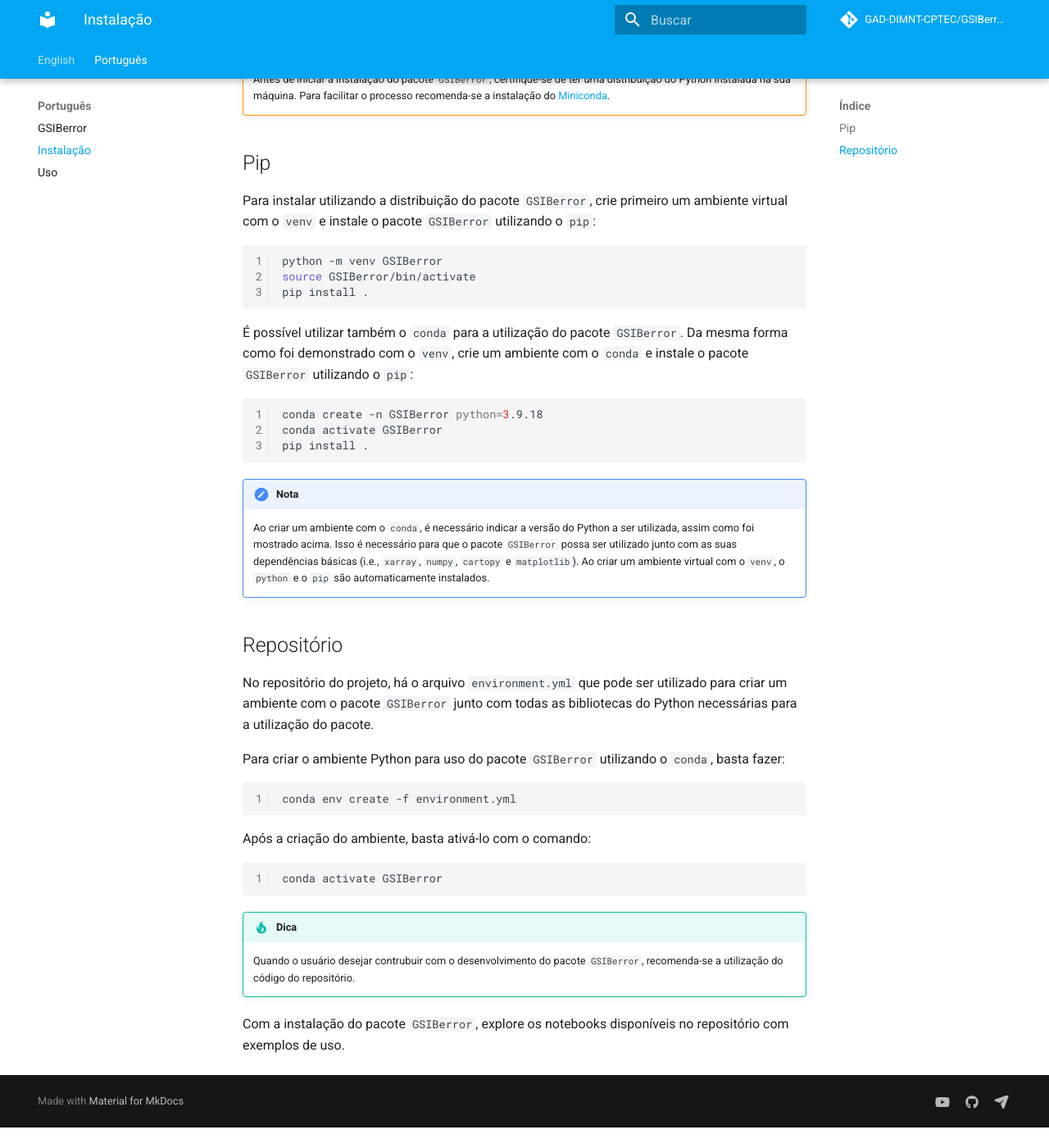
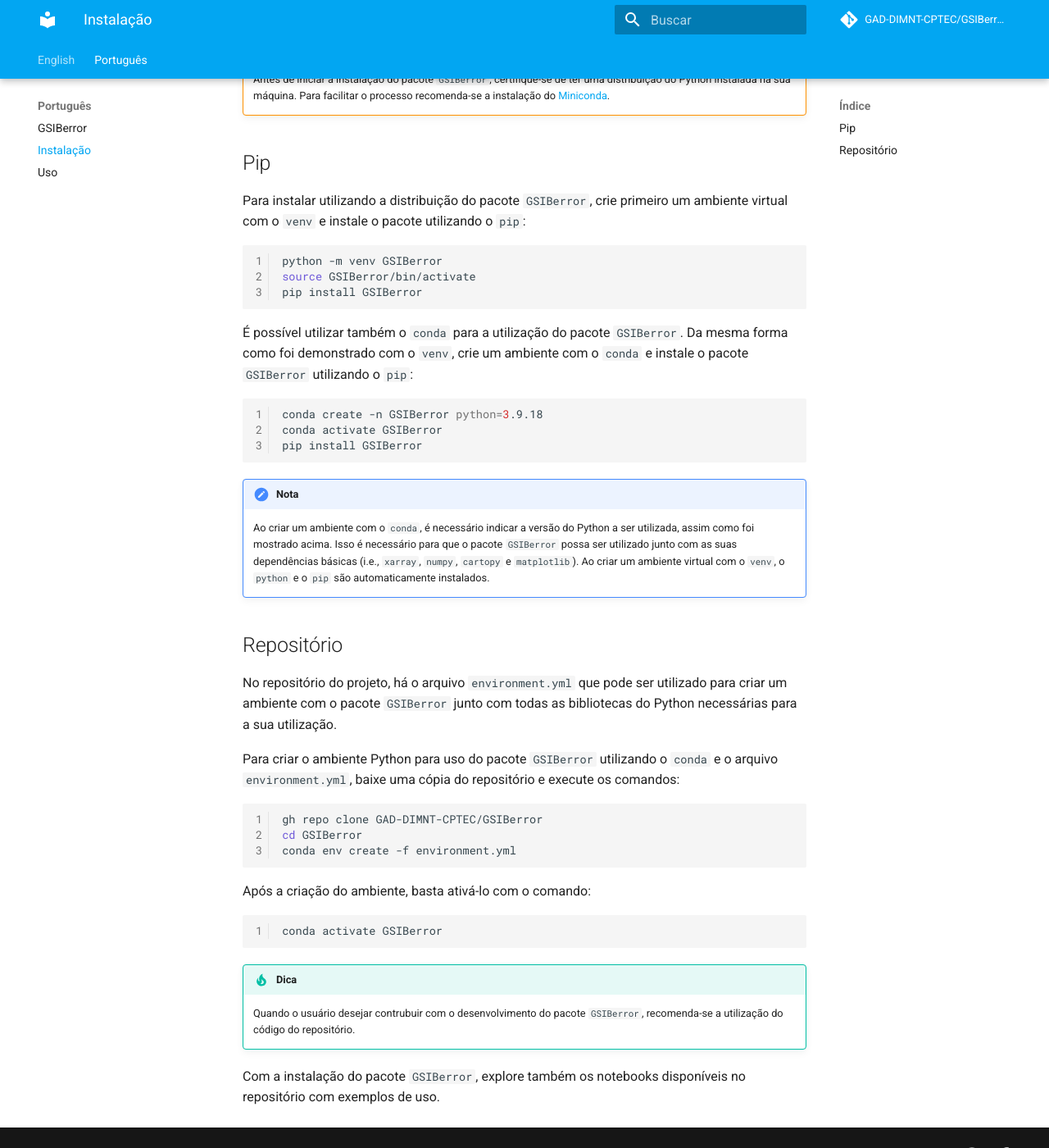
Before and after one commit to GAD-DIMNT-CPTEC/GSIBerror, an MkDocs documentation site: the page built from docs/pt/instalacao.md, in a window 1280 px wide and 1400 px high, scrolled down 288 px. Shown: the whole window at 82% size. Built offline with MkDocs 1.6.1 and Material for MkDocs 9.7.7, drawn with Linux system fonts in a browser that asks for light colours; comment, search, counter and statistics services are not loaded; before the commit the page ends 1663 px from its top, so only the background shows below that.

Commit message:
Issue #9: atualizando documentação

````diff
--- a/docs/pt/instalacao.md
+++ b/docs/pt/instalacao.md
@@ -9,12 +9,12 @@ A instalação do pacote `GSIBerror` pode ser feita a partir `pip` ou através d
 
 ## Pip
 
-Para instalar utilizando a distribuição do pacote `GSIBerror`, crie primeiro um ambiente virtual com o `venv` e instale o pacote `GSIBerror` utilizando o `pip`:
+Para instalar utilizando a distribuição do pacote `GSIBerror`, crie primeiro um ambiente virtual com o `venv` e instale o pacote utilizando o `pip`:
 
 ```bash linenums="1"
 python -m venv GSIBerror
 source GSIBerror/bin/activate
-pip install .
+pip install GSIBerror
 ```
 
 É possível utilizar também o `conda` para a utilização do pacote `GSIBerror`. Da mesma forma como foi demonstrado com o `venv`, crie um ambiente com o `conda` e instale o pacote `GSIBerror` utilizando o `pip`:
@@ -22,7 +22,7 @@ pip install .
 ```bash linenums="1"
 conda create -n GSIBerror python=3.9.18
 conda activate GSIBerror
-pip install .
+pip install GSIBerror
 ```
 
 !!! note "Nota"
@@ -31,11 +31,13 @@ pip install .
 
 ## Repositório
 
-No repositório do projeto, há o arquivo `environment.yml` que pode ser utilizado para criar um ambiente com o pacote `GSIBerror` junto com todas as bibliotecas do Python necessárias para a utilização do pacote.
+No repositório do projeto, há o arquivo `environment.yml` que pode ser utilizado para criar um ambiente com o pacote `GSIBerror` junto com todas as bibliotecas do Python necessárias para a sua utilização.
 
-Para criar o ambiente Python para uso do pacote `GSIBerror` utilizando o `conda`, basta fazer:
+Para criar o ambiente Python para uso do pacote `GSIBerror` utilizando o `conda` e o arquivo `environment.yml`, baixe uma cópia do repositório e execute os comandos:
 
 ```bash linenums="1"
+gh repo clone GAD-DIMNT-CPTEC/GSIBerror
+cd GSIBerror
 conda env create -f environment.yml
 ```
 
@@ -49,4 +51,4 @@ conda activate GSIBerror
 
     Quando o usuário desejar contrubuir com o desenvolvimento do pacote `GSIBerror`, recomenda-se a utilização do código do repositório.
 
-Com a instalação do pacote `GSIBerror`, explore os notebooks disponíveis no repositório com exemplos de uso.
+Com a instalação do pacote `GSIBerror`, explore também os notebooks disponíveis no repositório com exemplos de uso.
--- a/gsiberror/__init__.py
+++ b/gsiberror/__init__.py
@@ -56,9 +56,9 @@ class Berror(object):
 
         Use
         ---
-            from GSIBerror import Berror
+            import gsiberror as gb
 
-            bfile = Berror('arquivo_matriz_B.gcv')
+            bfile = gb.Berror('arquivo_matriz_B.gcv')
 
             bfile.read_records()
 
````
Also changed, not shown: docs/en/install.md (+8 -6 lines), docs/en/usage.md (+7 -5 lines), docs/pt/index.md (+1 -1 lines), docs/pt/uso.md (+7 -5 lines).
